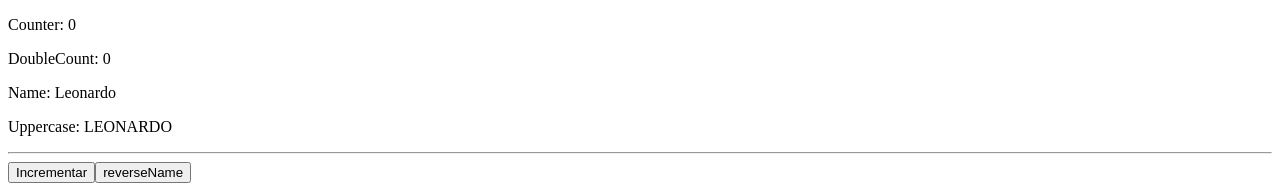
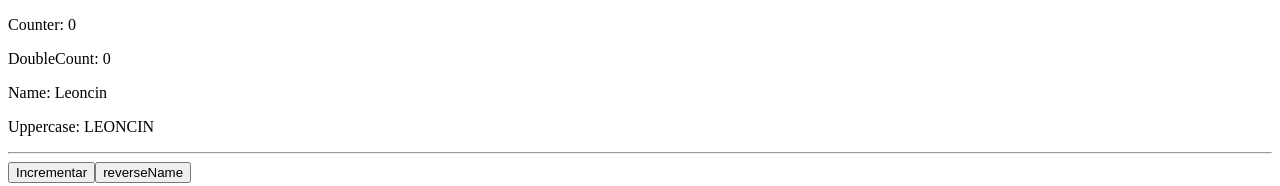
Before and after one commit to leonardoovaldezz/curso-pinia-vuejs, a Vue app: page / in a window 1280 px wide. Shown: the top 186 px of the page. Built offline with nearby package versions, Linux system fonts and the light colour scheme.

Commit message:
pinia con las sintaxis tipo composition API

```diff
--- a/src/stores/counter.js
+++ b/src/stores/counter.js
@@ -1,26 +1,45 @@
 import { defineStore } from 'pinia'
+import { ref, computed } from 'vue'
 
-export const useCounter = defineStore("counter", {
-  state: () => ({
-    count: 0,
-    name: 'Leonardo'
-  }),
-  getters: {
-    doubleCount: (state) => {
-      return state.count * 2
-    },
-    nameUppercase: (state) => {
-      return state.name.toUpperCase()
-    }
-  },
-  actions: {
-    increment() {
-      this.count++
-    },
-    reverseName() {
-      const reverse = this.name.split('').reverse().join('')
-      this.name = reverse
-    }
+export const useCounter = defineStore("counter", () => {
+  const count = ref(0)
+  const name = ref('Leoncin')
+  const doubleCount = computed(() => count.value * 2)
+  const nameUppercase = computed(() => name.value.toUpperCase())
+
+  function increment() {
+    count.value++
   }
-  //return { count, doubleCount, increment }
+
+  function reverseName() {
+    const reverse = name.value.split('').reverse().join('')
+    name.value = reverse
+  }
+
+  return { count, name, increment, reverseName, doubleCount, nameUppercase }
 })
+
+// export const useCounter = defineStore("counter", {
+//   state: () => ({
+//     count: 0,
+//     name: 'Leonardo'
+//   }),
+//   getters: {
+//     doubleCount: (state) => {
+//       return state.count * 2
+//     },
+//     nameUppercase: (state) => {
+//       return state.name.toUpperCase()
+//     }
+//   },
+//   actions: {
+//     increment() {
+//       this.count++
+//     },
+//     reverseName() {
+//       const reverse = this.name.split('').reverse().join('')
+//       this.name = reverse
+//     }
+//   }
+//   //return { count, doubleCount, increment }
+// })
```
